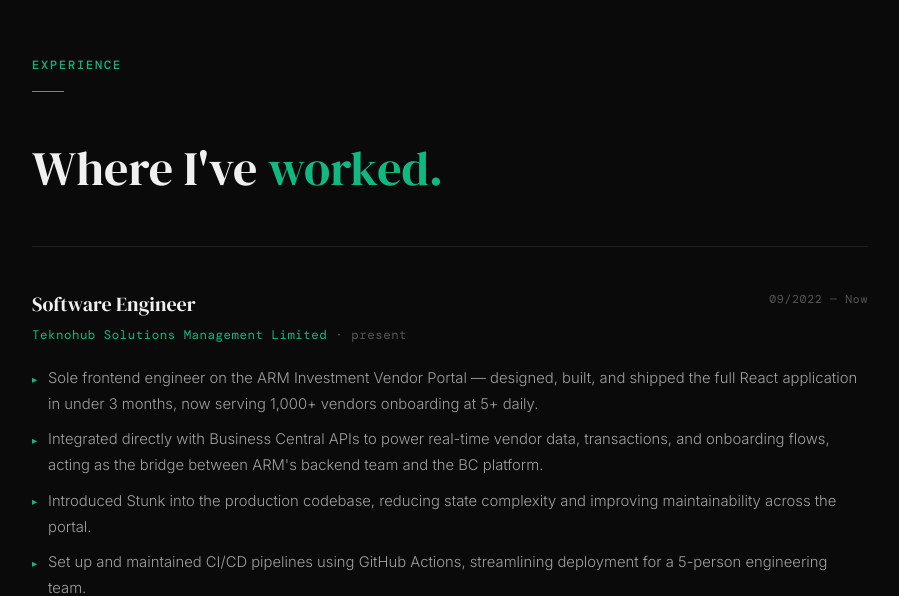
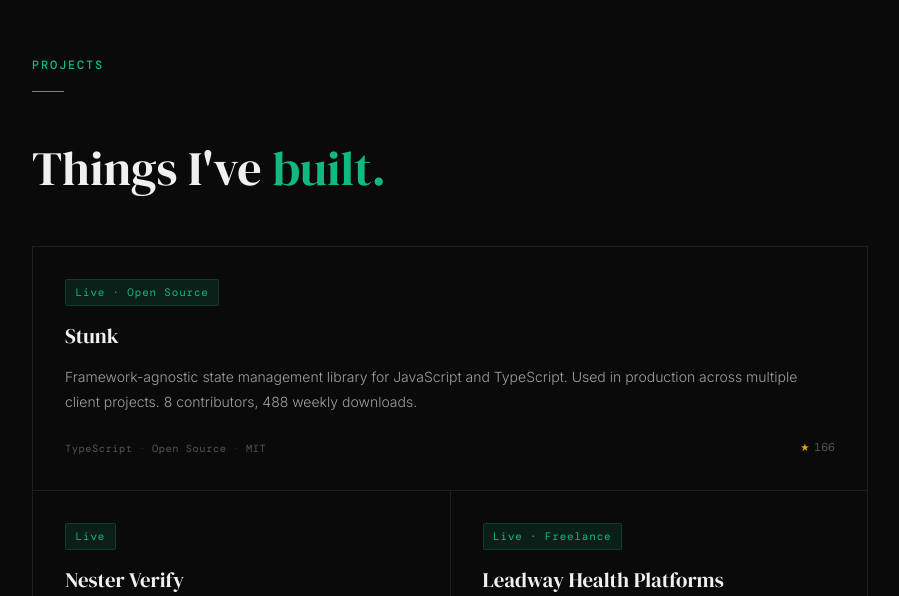
Before and after one commit to I-am-abdulazeez/abdulazeez, a Nuxt app: page / in a window 1280 px wide. Shown: the part 1784-2380 px from the top of the page, without its empty margins (190-1089 px from the left). Built offline with nearby package versions, Linux system fonts and the light colour scheme.

Commit message:
chore: remove experience pages

```diff
--- a/app/pages/index.vue
+++ b/app/pages/index.vue
@@ -3,7 +3,7 @@
     <AppNav />
     <HeroSection />
     <AboutSection />
-    <ExperienceSection />
+    <!-- <ExperienceSection /> -->
     <ProjectsSection />
     <SkillsSection />
     <ContactSection />
```
